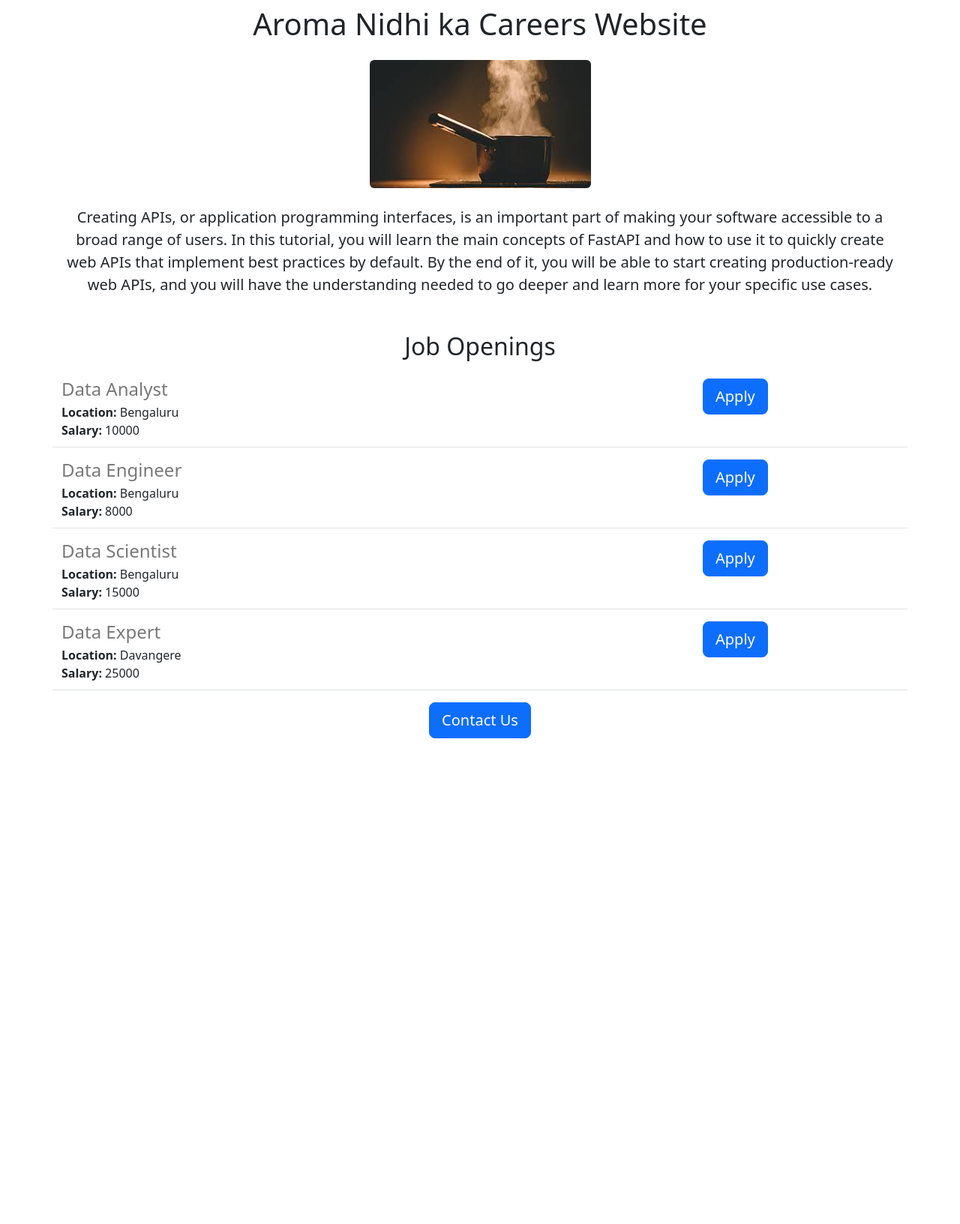
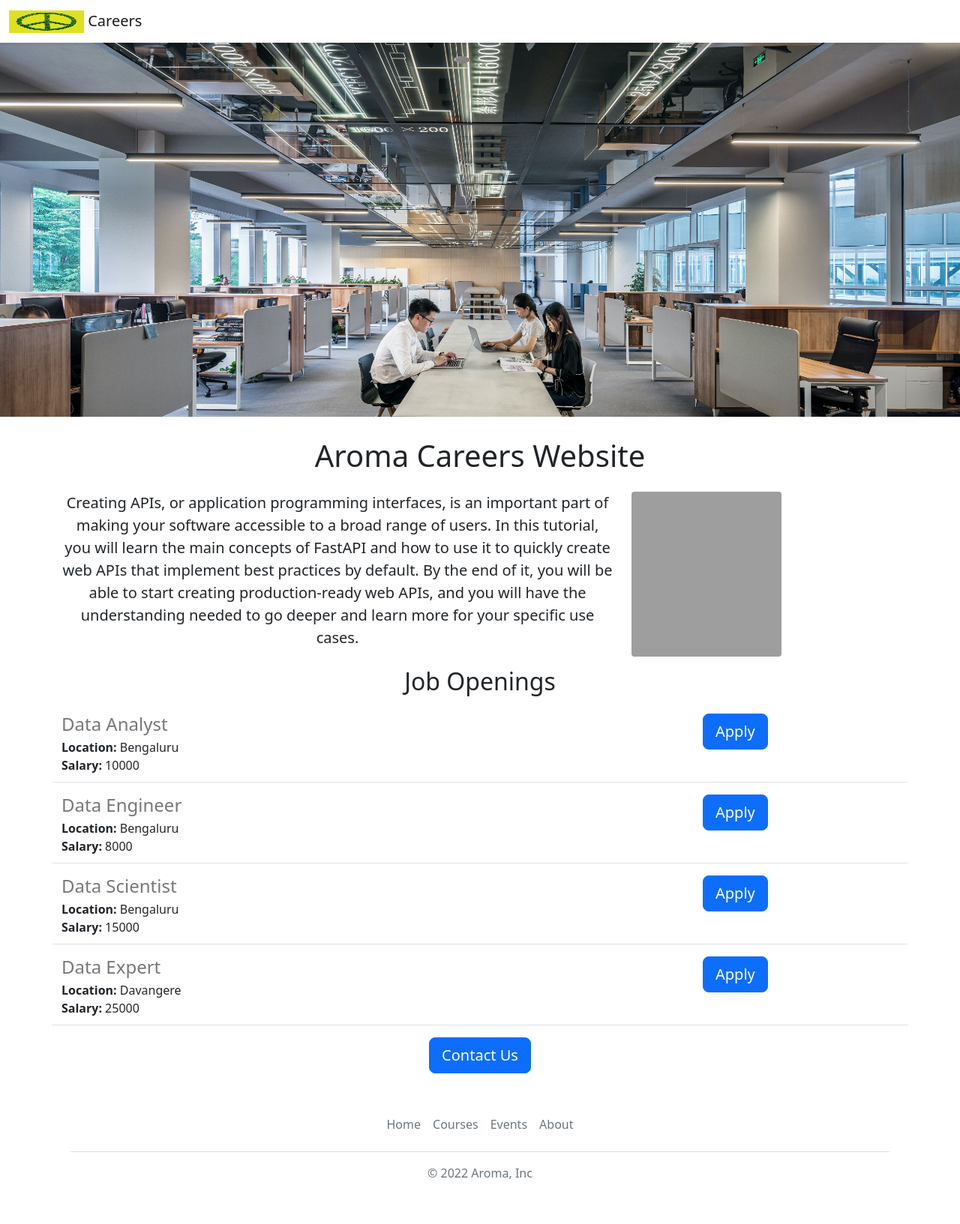
Before and after one commit to SanmathiKumar/career-site-final, a Flask app: page / in a window 1280 px wide. Shown: the whole page at 75% size. Before the commit the page ends 985 px from the top, so only its background shows below. Run offline with Flask 3, Linux system fonts and the light colour scheme; grey boxes are pictures that could not be loaded.

Commit message:
functional

```diff
--- a/templates/bootstrap-home.html
+++ b/templates/bootstrap-home.html
@@ -7,26 +7,35 @@
     <link href="https://cdn.jsdelivr.net/npm/bootstrap@5.2.0-beta1/dist/css/bootstrap.min.css" rel="stylesheet" integrity="sha384-0evHe/X+R7YkIZDRvuzKMRqM+OrBnVFBL6DOitfPri4tjfHxaWutUpFmBp4vmVor" crossorigin="anonymous">
     <style>
 #banner{
-        object-position: fullscreen;
+        height: 500px;
+        width: 100%;
         object-fit: cover;
+  margin-bottom: 20px;
       }
     </style>
   </head>
   <body>
 
+<!-- Inclusion of nav bar -->
+    {% include "nav-bar.html" %}
+    <img class="img-fluid" alt="Responsive image" id="banner" src="https://career-website--sanmathikumar.repl.co/static/bg-img.jpg" >
     <div class="container">
       <h1 class="text-center mt-2 mb-4">
-        {{company_name}} Nidhi ka Careers Website
+        {{company_name}} Careers Website
       </h1>
-      <img class="rounded mx-auto d-block mb-4" alt="Responsive image" id="banner" src="https://career-website--sanmathikumar.repl.co/static/aroma.jpeg" >
+
       <div class="row" style="margin-bottom:32px">
+        <div class="col-md-8">
       <p class="lead text-center">
         Creating APIs, or application programming interfaces, is an important part of making your software accessible to a broad range of users. In this tutorial, you will learn the main concepts of FastAPI and how to use it to quickly create web APIs that implement best practices by default.
 
 By the end of it, you will be able to start creating production-ready web APIs, and you will have the understanding needed to go deeper and learn more for your specific use cases.
       </p>
-
+        </div>
+        <div class="d-none d-md-block col-md-4">
+          <img src= "/static/people.jpg" style="height:220px;width:200px;border-radius:4px;"
       </div>
+        </div>
       <h2 class="text-center mt-2 mb-4">Job Openings</h2>
 
 <!-- Using the for loop in the html
@@ -43,9 +52,9 @@ By the end of it, you will be able to start creating production-ready web APIs,
 
       </div>
       <div class="text-center">
-      <a class="btn btn-primary btn-lg" href="mailto:hello@jovian.ai?subject=Question%20about%20Job%20Opernings&body=My%20name%3A%20%3Cyour%20name%20here%3E%0D%0A%0D%0AMy%20questions%3A%20%3Center%20question%20here%3E%0D%0A">Contact Us</a>
+      <a class="btn btn-primary btn-lg" href="mailto:contact@aroma.com?subject=Question%20about%20Job%20Opernings&body=My%20name%3A%20%3Cyour%20name%20here%3E%0D%0A%0D%0AMy%20questions%3A%20%3Center%20question%20here%3E%0D%0A">Contact Us</a>
       </div>
     </div>
-
+{% include "footer.html" %}
   </body>
 </html>
--- /dev/null
+++ b/templates/footer.html
@@ -0,0 +1,12 @@
+<div class="container">
+  <footer class="py-3 my-4">
+    <ul class="nav justify-content-center border-bottom pb-3 mb-3">
+      <li class="nav-item"><a  target="_blank" href="https://www.jovian.ai" class="nav-link px-2 text-muted">Home</a></li>
+      <li class="nav-item"><a  target="_blank" href="https://jovian.ai/learn" class="nav-link px-2 text-muted">Courses</a></li>
+
+      <li class="nav-item"><a target="_blank" href="https://jovian.ai/events" class="nav-link px-2 text-muted">Events</a></li>
+      <li class="nav-item"><a  target="_blank" href="https://jovian.ai/about" class="nav-link px-2 text-muted">About</a></li>
+    </ul>
+    <p class="text-center text-muted">&copy; 2022 Aroma, Inc</p>
+  </footer>
+</div>
--- a/templates/jobitem.html
+++ b/templates/jobitem.html
@@ -12,6 +12,6 @@
   {% endif %}
   </div>
   <div class="col-3">
-  <button type="button" class="btn btn-primary btn-lg">Apply</button>
+  <a href="mailto:careers.aroma.com?subject=Application%20for%20{{job['title']}}&body=Name%3A%20%3CEnter%20your%20full%20name%3E%0D%0AResume%20link%3A%20%3CLink%20to%20your%20resume%3E%0D%0APersonal%20portfolio%3A%20%3CLink%3E%0D%0ALinkedin%3A%20%3CLink%3E" type="button" class="btn btn-primary btn-lg">Apply</a>
 </div>
 </div>
--- /dev/null
+++ b/templates/nav-bar.html
@@ -0,0 +1,10 @@
+<nav class="navbar bg-body-tertiary shadow-sm fixed-top bg-white">
+  <div class="container-fluid">
+    <a class="navbar-brand" href="#">
+      <img src="static/logo.jpg" alt="Logo" width="100" height="30" class="d-inline-block align-text-top">
+      Careers
+    </a>
+  </div>
+</nav>
+
+<div style="height: 56px" > </div>
```
Also changed, not shown: static/bg-img.jpg (added), static/logo.jpg (added), 1 other file.
